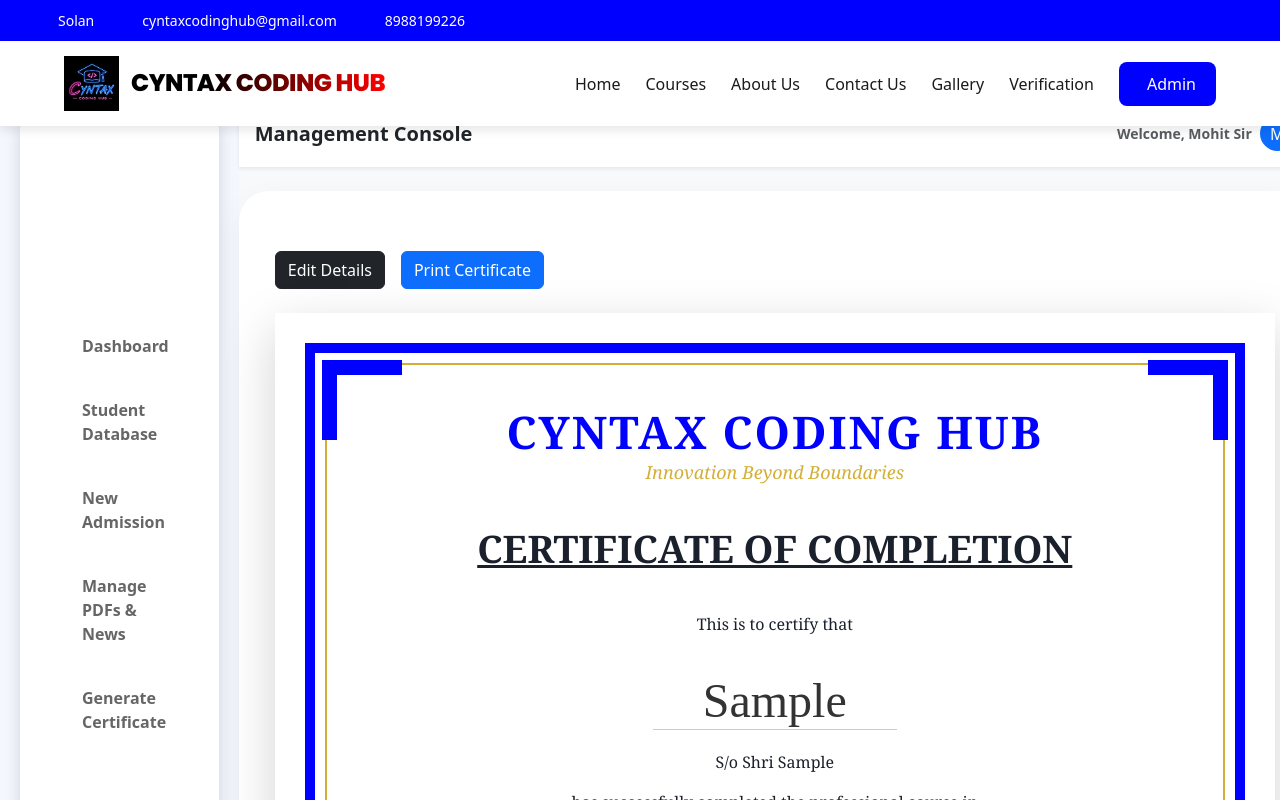
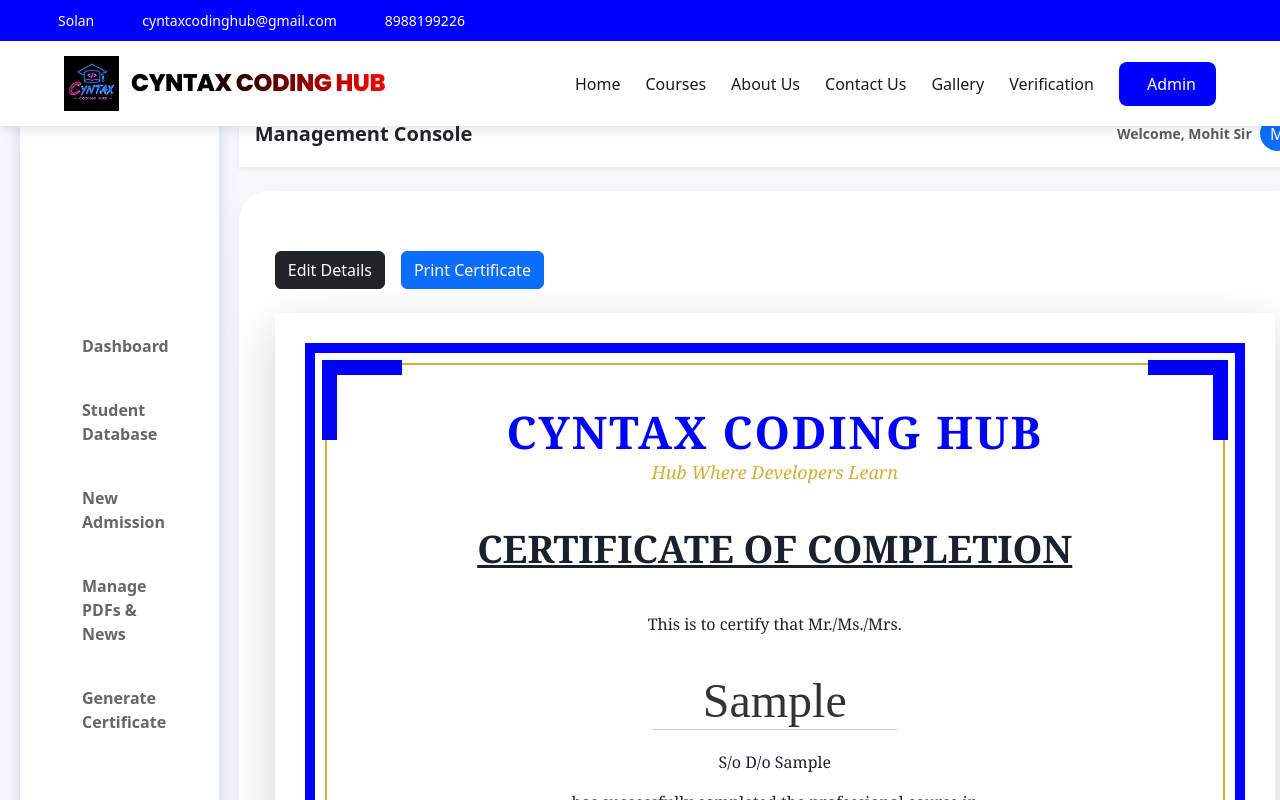
Before and after one commit to lovely2623/cyntaxitinstitute, a React (Create React App) app: page /AdminLayout/Certificate in a window 1280 px wide. Both pictures are taken after typing "Sample", "Sample", "Sample", "Sample" into the empty fields and a click on the button "Design & Preview". Shown: the top 800 px of the page. Built offline with nearby package versions, Linux system fonts and the light colour scheme; no server answers; the HTML template or start-up script is replaced by a standard one.

Commit message:
stinggjtttt

```diff
--- a/src/pages/admin/Certificate.jsx
+++ b/src/pages/admin/Certificate.jsx
@@ -88,15 +88,15 @@
                 <div className="cert-content text-center">
                   <div className="cert-header">
                     <h1 className="brand-name">CYNTAX CODING HUB</h1>
-                    <p className="brand-tagline">Innovation Beyond Boundaries</p>
+                    <p className="brand-tagline">Hub Where Developers Learn </p>
                   </div>
 
                   <div className="cert-body">
                     <h2 className="title">CERTIFICATE OF COMPLETION</h2>
-                    <p className="subtitle">This is to certify that</p>
+                    <p className="subtitle">This is to certify that Mr./Ms./Mrs.</p>
 
                     <h3 className="student-name">{formData.studentName}</h3>
-                    <p className="son-of">S/o Shri {formData.fatherName}</p>
+                    <p className="son-of">S/o D/o  {formData.fatherName}</p>
 
                     <div className="course-info">
                       <p>has successfully completed the professional course in</p>
@@ -113,7 +113,9 @@
                       <p><strong>ID:</strong> {formData.certificateNo}</p>
                     </div>
                     <div className="cert-seal">
-                        <div className="seal-inner">CCH</div>
+                        <div className="seal-inner">CCH
+                          Cyntax Codign Hub
+                        </div>
                     </div>
                     <div className="footer-item text-end">
                       <div className="signature-line"></div>
```
